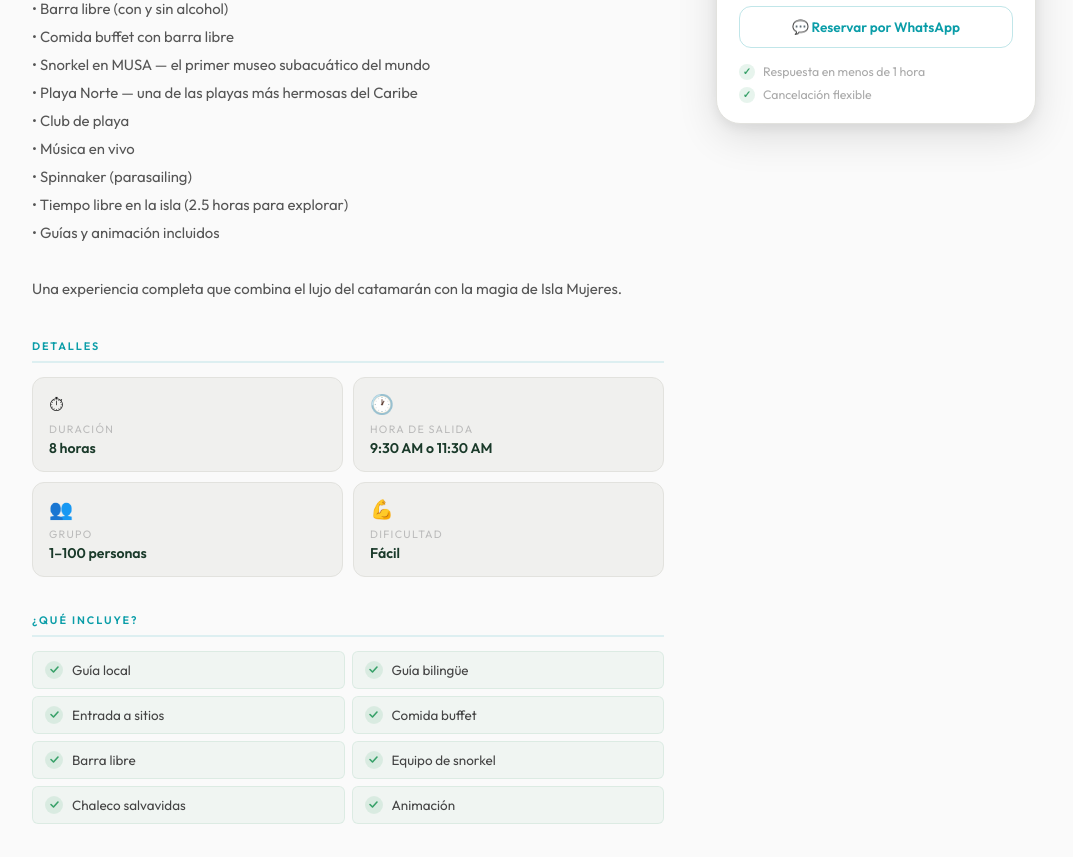
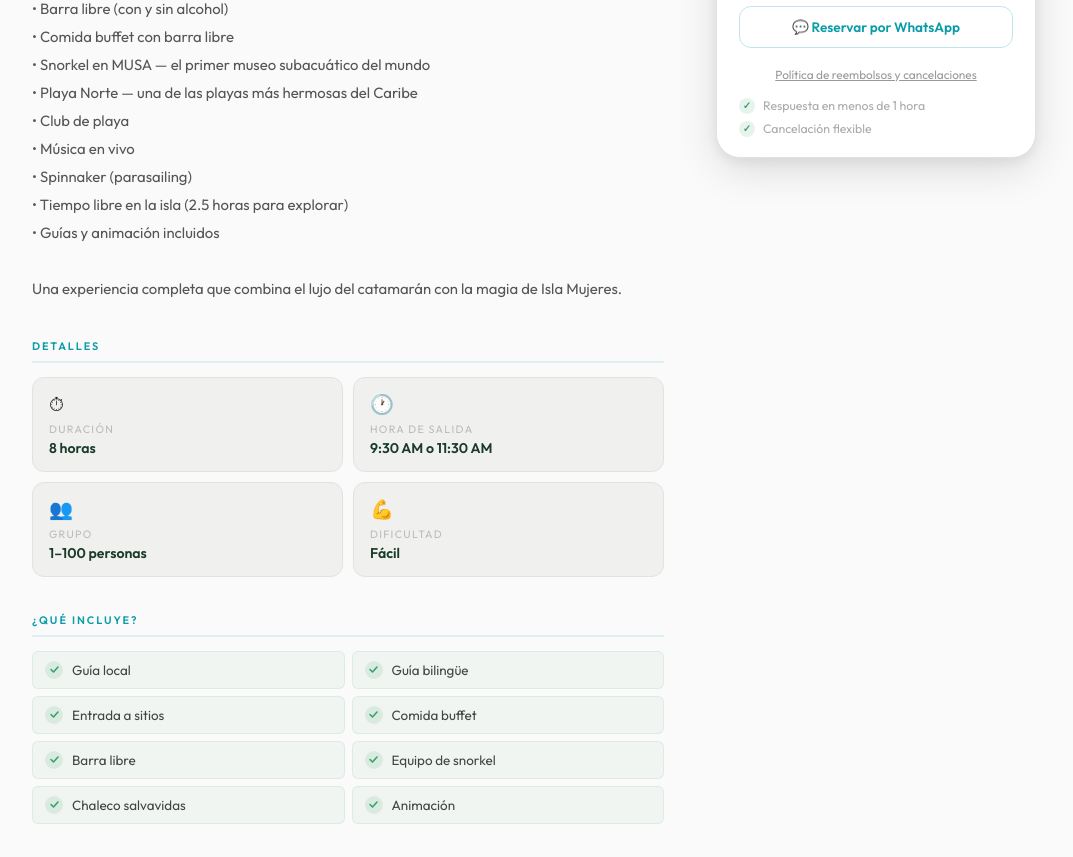
Before and after one commit to JesusJavierSEO/cenotes-tesv1, a website: page tours/isla-mujeres-catamaran.html in a window 1280 px wide. Shown: the part 904-1761 px from the top of the page, without its empty margins (106-1179 px from the left). Drawn offline with nearby package versions, Linux system fonts and the light colour scheme; a web font is replaced by a local one.

Commit message:
feat: enlace a politica de reembolsos bajo el boton de reserva

```diff
--- a/tours/isla-mujeres-catamaran.html
+++ b/tours/isla-mujeres-catamaran.html
@@ -288,6 +288,7 @@ Una experiencia completa que combina el lujo del catamarán con la magia de Isla
           <button class="reserve-btn-form" onclick="reservarWA('isla-mujeres-catamaran')">
             💬 Reservar por WhatsApp
           </button>
+          <p class="reserve-policy-link" style="text-align:center;font-size:0.74rem;margin:10px 0 0"><a href="/politica-reembolsos.html" style="color:#999;text-decoration:underline">Política de reembolsos y cancelaciones</a></p>
         </div>
         <div class="reserve-garantias">
           <div class="reserve-garantia"><span>Respuesta en menos de 1 hora</span></div>
```
